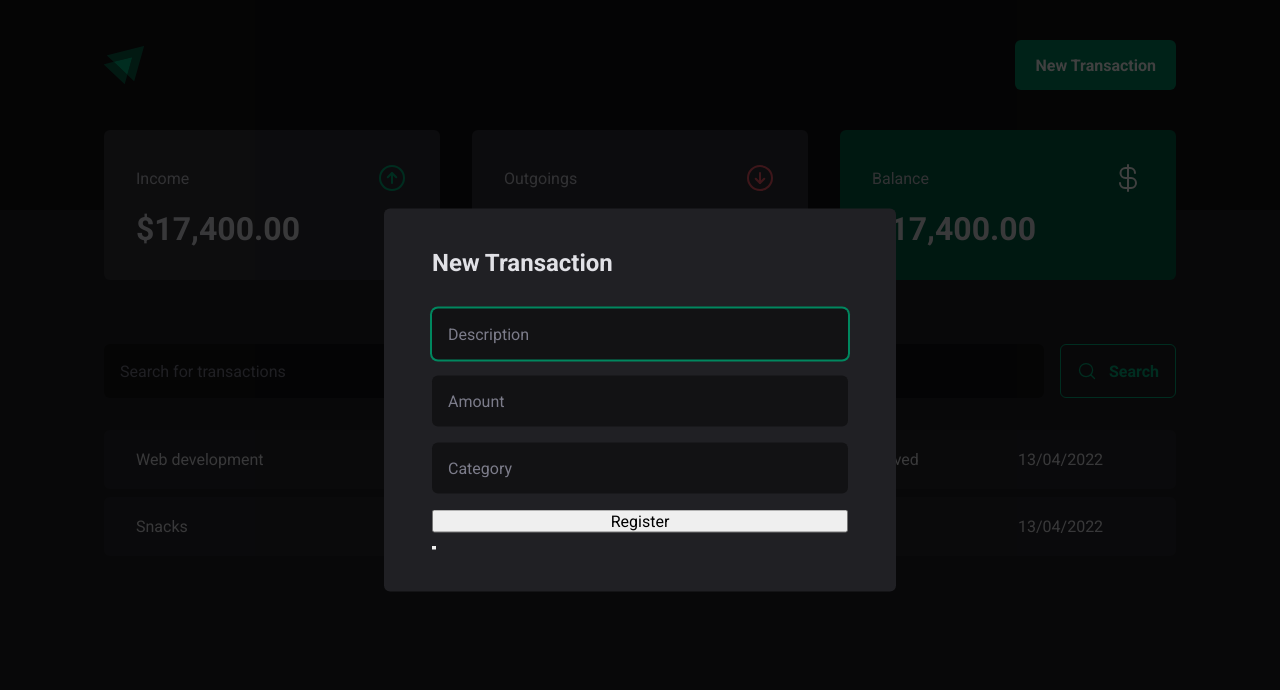
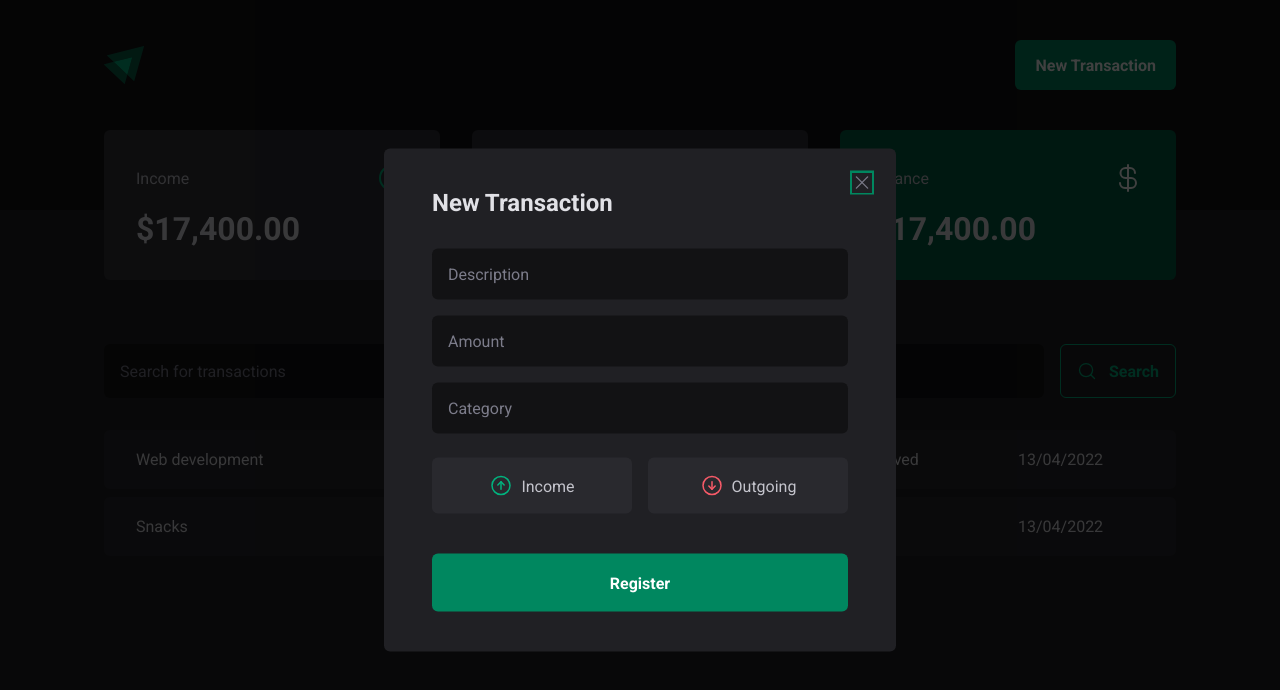
Before and after one commit to leandrofahur/react-ignite, a React (Vite) app in the folder money-tracker/: page / in a window 1280 px wide. Both pictures are taken after a click on the button "New Transaction". Shown: the top 690 px of the page. Built offline with nearby package versions, Linux system fonts and the light colour scheme.

Commit message:
finished the UI, now added a fake JSON server

```diff
--- a/money-tracker/package.json
+++ b/money-tracker/package.json
@@ -5,11 +5,13 @@
   "type": "module",
   "scripts": {
     "dev": "vite",
+    "dev:server": "json-server server.json -p 3333 --watch --delay 500",
     "build": "tsc && vite build",
     "preview": "vite preview"
   },
   "dependencies": {
     "@radix-ui/react-dialog": "^1.0.2",
+    "@radix-ui/react-radio-group": "^1.1.0",
     "phosphor-react": "^1.4.1",
     "react": "^18.2.0",
     "react-dom": "^18.2.0",
@@ -20,6 +22,7 @@
     "@types/react-dom": "^18.0.9",
     "@types/styled-components": "^5.1.26",
     "@vitejs/plugin-react": "^3.0.0",
+    "json-server": "^0.17.1",
     "typescript": "^4.9.3",
     "vite": "^4.0.0"
   }
--- /dev/null
+++ b/money-tracker/server.json
@@ -0,0 +1,20 @@
+{
+  "transactions": [
+    {
+      "id": 1,
+      "description": "Web Development",
+      "type": "Income",
+      "category": "Service",
+      "price": 14000,
+      "createdAt": "2023-01-13T15:55:34.542Z"
+    },
+    {
+      "id": 2,
+      "description": "Skip The Dishes",
+      "type": "Outgoing",
+      "category": "Food",
+      "price": 50,
+      "createdAt": "2023-01-13T15:55:34.542Z"
+    }
+  ]
+}
--- a/money-tracker/src/components/NewTransactionModal/NewTransactionModal.component.tsx
+++ b/money-tracker/src/components/NewTransactionModal/NewTransactionModal.component.tsx
@@ -1,5 +1,6 @@
 import * as Dialog from '@radix-ui/react-dialog';
-import { Content, Overlay } from './NewTransactionModal.styled'
+import { ArrowCircleDown, ArrowCircleUp, X } from 'phosphor-react';
+import { CloseButton, Content, Overlay, TransactionType, TransactionTypeButton } from './NewTransactionModal.styled'
 
 export function NewTransactionModal() {
   return (
@@ -8,16 +9,32 @@ export function NewTransactionModal() {
 
       <Content>
         <Dialog.Title>New Transaction</Dialog.Title>
+        <CloseButton>
+          <X size={20} />
+        </CloseButton>
         <form action=''>
-          <input type="text" placeholder='Description' required/>
-          <input type="number" placeholder='Amount' required/>
-          <input type="text" placeholder='Category' required/>
+          <input type="text" placeholder='Description' required />
+          <input type="number" placeholder='Amount' required />
+          <input type="text" placeholder='Category' required />
+
+          <TransactionType>
+
+            <TransactionTypeButton variant='income' value='income'>
+              <ArrowCircleUp size={24} />
+              Income
+            </TransactionTypeButton>
+
+            <TransactionTypeButton variant='outgoing' value='outgoing'>
+              <ArrowCircleDown size={24} />
+              Outgoing
+            </TransactionTypeButton>
+
+          </TransactionType>
 
           <button type='submit'>Register</button>
         </form>
-        <Dialog.Close />
       </Content>
 
-    </Dialog.Portal>
+    </Dialog.Portal >
   )
 }
--- a/money-tracker/src/components/NewTransactionModal/NewTransactionModal.styled.ts
+++ b/money-tracker/src/components/NewTransactionModal/NewTransactionModal.styled.ts
@@ -1,4 +1,5 @@
 import * as Dialog from '@radix-ui/react-dialog';
+import * as RadioGroup from '@radix-ui/react-radio-group';
 import styled from "styled-components";
 
 export const Overlay = styled(Dialog.Overlay)`
@@ -38,5 +39,75 @@ export const Content = styled(Dialog.Content)`
         color: ${props => props.theme['gray-500']};
       }
     }
+
+    button[type="submit"] {
+      height: 58px;
+      border: 0;
+      background-color: ${(props) => props.theme["green-500"]};
+      color: ${(props) => props.theme.white};
+      font-weight: bold;
+      padding: 0 1.25rem;
+      border-radius: 6px;
+      margin-top: 1.5rem;
+      cursor: pointer;
+
+      &:hover {
+        background-color: ${(props) => props.theme["green-700"]};
+        transition: background-color 0.2s;
+      }
+    }
 }
 `
+
+export const CloseButton = styled(Dialog.Close)`
+  position: absolute;
+  background-color: transparent;
+  border: 0;
+  top: 1.5rem;
+  right: 1.5rem;
+  line-height: 0;
+  cursor: pointer;
+  color: ${props => props.theme['gray-500']};
+`
+
+export const TransactionType = styled(RadioGroup.Root)`
+  display: grid;
+  grid-template-columns: repeat(2, 1fr);
+  gap: 1rem;
+  margin-top: 0.5rem;
+`
+
+interface TransactionTypeButtonProps {
+  variant: 'income' | 'outgoing'
+}
+
+export const TransactionTypeButton = styled(RadioGroup.Item) <TransactionTypeButtonProps>`
+  background-color: ${props => props.theme['gray-700']};
+  padding: 1rem;
+  display: flex;
+  align-items: center;
+  justify-content: center;
+  gap: 0.5rem;
+  border-radius: 6px;
+  cursor: pointer;
+  border: 0;
+  color: ${props => props.theme['gray-300']};
+
+  svg {
+    color: ${props => props.variant === 'income' ? props.theme['green-300'] : props.theme['red-300']};
+  }
+
+  &[data-state="checked"] {
+    color: ${props => props.theme.white};
+    background-color: ${props => props.variant === 'income' ? props.theme['green-500'] : props.theme['red-500']};
+
+    svg {
+      color: ${props => props.theme.white};
+    }
+  }
+
+  &[data-state="unchecked"]:hover {
+    background-color: ${props => props.theme['gray-600']};
+    transition: background-color 0.2s;
+  }
+`
```
Also changed, not shown: 1 other file (tests, documents, lock files or other folders).
